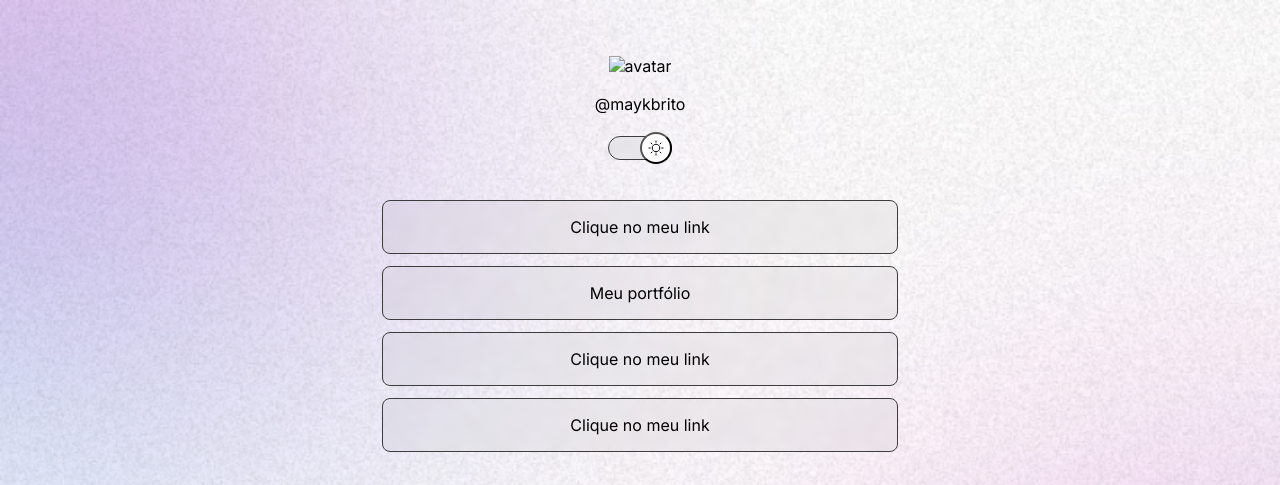
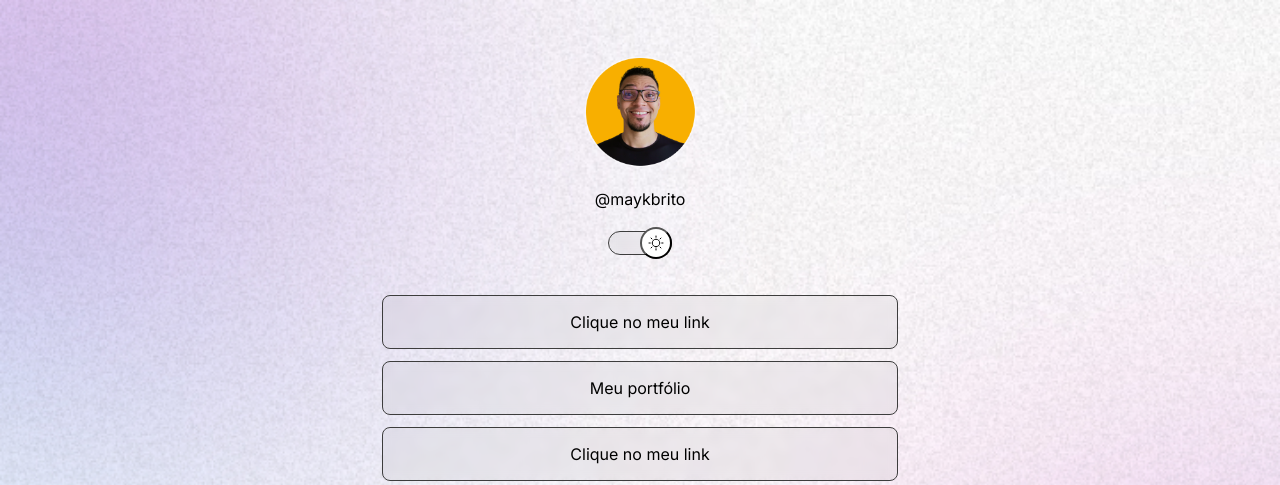
Before and after one commit to ceicnbr/discover-rocketseat, a plain HTML site: page index.html in a window 1280 px wide. Shown: the top 485 px of the page. Drawn offline with nearby package versions, Linux system fonts and the light colour scheme; the site is published under a folder, as on GitHub Pages, so addresses that start at the root find nothing.

Commit message:
teste imagem avatar

```diff
--- a/index.html
+++ b/index.html
@@ -19,7 +19,7 @@
 
         <div id="profile">
 
-            <img src="/assets/avatar.png" alt="avatar">
+            <img src="./assets/avatar.png" alt="avatar">
 
             <p>@maykbrito</p>
 
```
